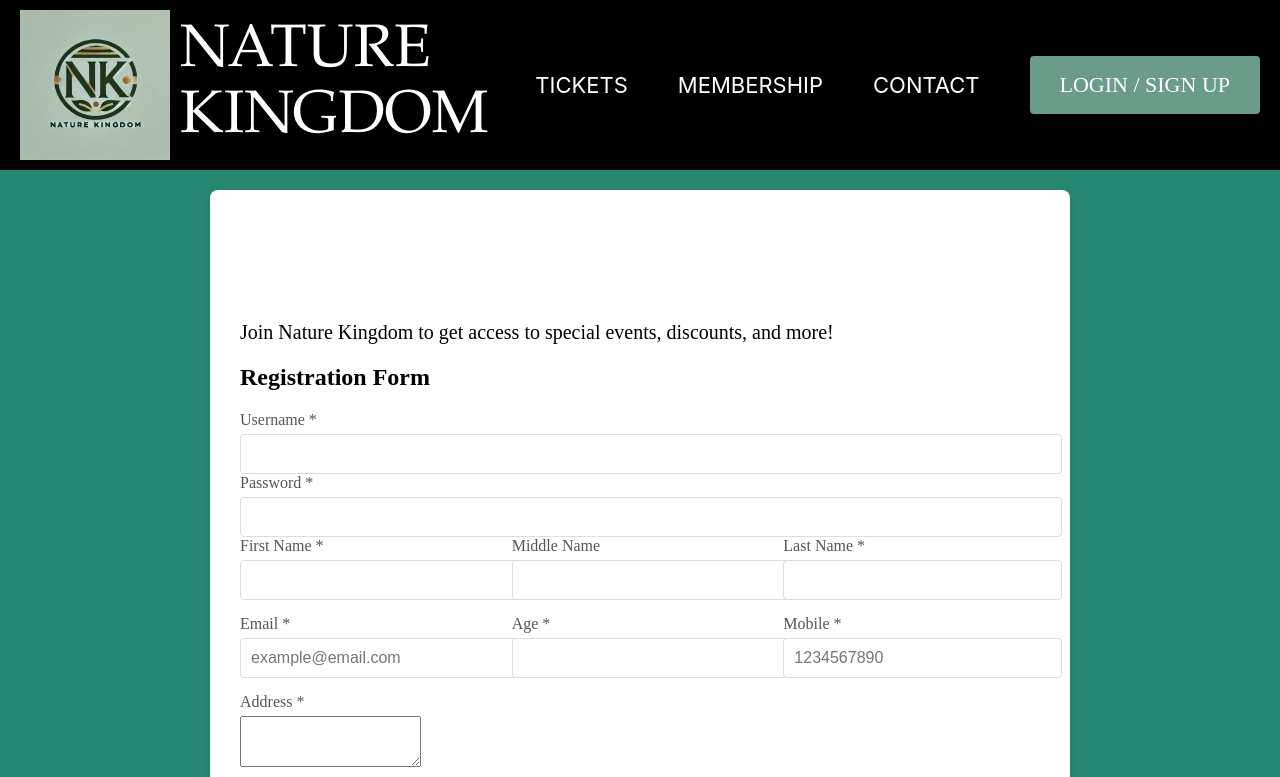
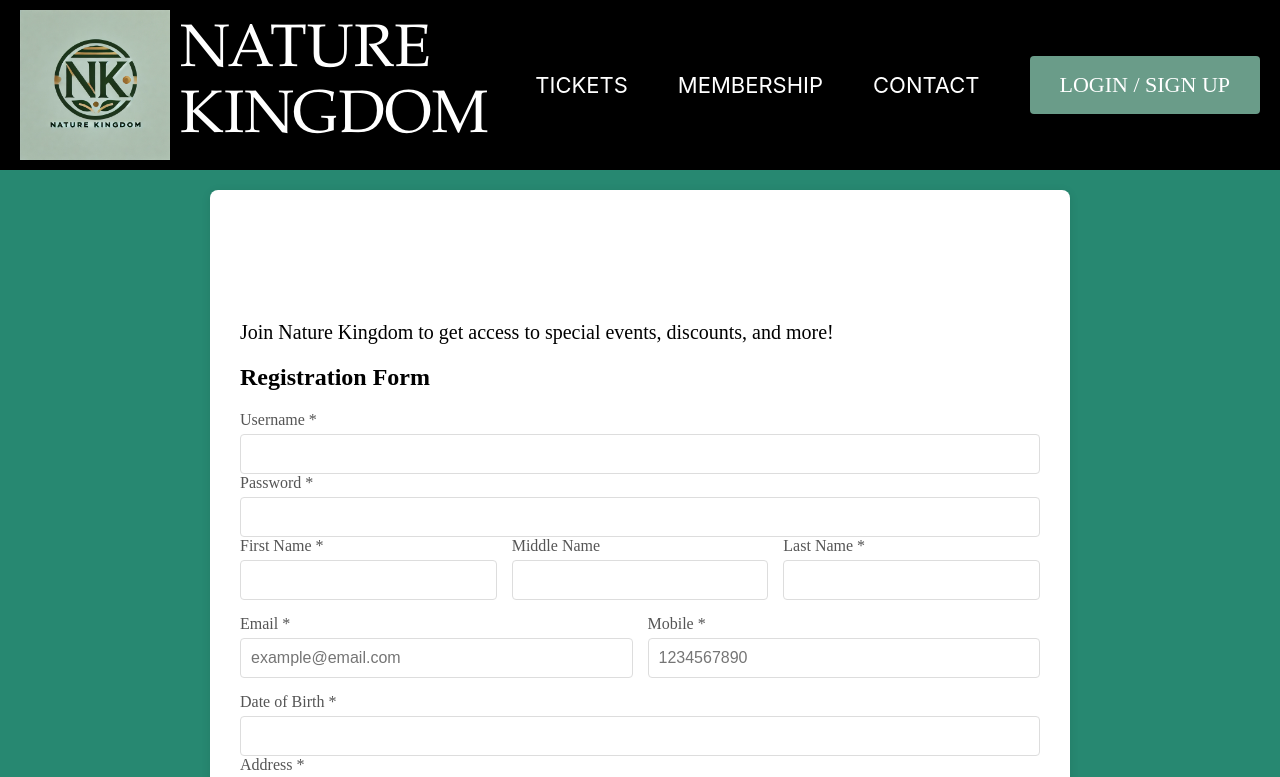
Before and after one commit to AngelSaravia/Nature_Kingdom, a React (Vite) app in the folder client/: page /signup in a window 1280 px wide. Shown: the top 777 px of the page. Built offline with nearby package versions, Linux system fonts and the light colour scheme.

Commit message:
general changes
added gitignore to main directory

first changes for age->DoB in registration

basic registration styling fixes

```diff
--- a/client/src/components/registration.css
+++ b/client/src/components/registration.css
@@ -20,6 +20,11 @@
   min-width: 200px;
 }
 
+.form-group.full-width textarea {
+  box-sizing: border-box;
+  width: 100%;
+}
+
 .full-width {
   flex-basis: 100%;
 }
@@ -40,6 +45,7 @@ input[type="tel"] {
   border: 1px solid #ddd;
   border-radius: 4px;
   font-size: 16px;
+  box-sizing: border-box;
 }
 
 input.error {
--- a/client/src/components/registration.jsx
+++ b/client/src/components/registration.jsx
@@ -11,7 +11,7 @@ function Registration() {
     middlename: "",
     lastname: "",
     email: "",
-    age: "",
+    date_of_birth: "",
     state: "",
     country: "",
     zipcode: "",
@@ -98,14 +98,14 @@ function Registration() {
     }
 
     // Age validation
-    if (!formData.age) {
-      errors.age = "Age is required";
+    if (!formData.date_of_birth) {
+      errors.date_of_birth = "Date of Birth is required";
     } else if (
-      isNaN(formData.age) ||
-      parseInt(formData.age) < 0 ||
-      parseInt(formData.age) > 120
+      isNaN(formData.date_of_birth) ||
+      parseInt(formData.date_of_birth) < 0 ||
+      parseInt(formData.date_of_birth) > 120
     ) {
-      errors.age = "Please enter a valid age (0-120)";
+      errors.date_of_birth = "Please enter a valid Date of Birth";
     }
 
     // Mobile validation
@@ -156,7 +156,7 @@ function Registration() {
       middlename: "",
       lastname: "",
       email: "",
-      age: "",
+      date_of_birth: "",
       state: "",
       country: "",
       zipcode: "",
@@ -180,7 +180,7 @@ function Registration() {
 
       const correctedFormData = {
         ...formData,
-        age: Number(formData.age), // Convert age to a number
+        date_of_birth: Number(formData.date_of_birth), // Convert date_of_birth to a number
       };
 
       try {
@@ -326,22 +326,6 @@ function Registration() {
           </div>
 
           <div className="form-group">
-            <label>Age *</label>
-            <input
-              type="number"
-              name="age"
-              value={formData.age}
-              onChange={handleChange}
-              className={formErrors.age ? "error" : ""}
-              min="0"
-              max="120"
-            />
-            {formErrors.age && (
-              <span className="error-text">{formErrors.age}</span>
-            )}
-          </div>
-
-          <div className="form-group">
             <label>Mobile *</label>
             <input
               type="tel"
@@ -356,6 +340,22 @@ function Registration() {
             )}
           </div>
         </div>
+
+        <div className="form-group">
+            <label>Date of Birth *</label>
+            <input
+              type="number"
+              name="date_of_birth"
+              value={formData.date_of_birth}
+              onChange={handleChange}
+              className={formErrors.date_of_birth ? "error" : ""}
+              min="0"
+              max="120"
+            />
+            {formErrors.date_of_birth && (
+              <span className="error-text">{formErrors.date_of_birth}</span>
+            )}
+          </div>
 
         <div className="form-row">
           <div className="form-group full-width">
```
Also changed, not shown: 1 other file (tests, documents, lock files or other folders).
